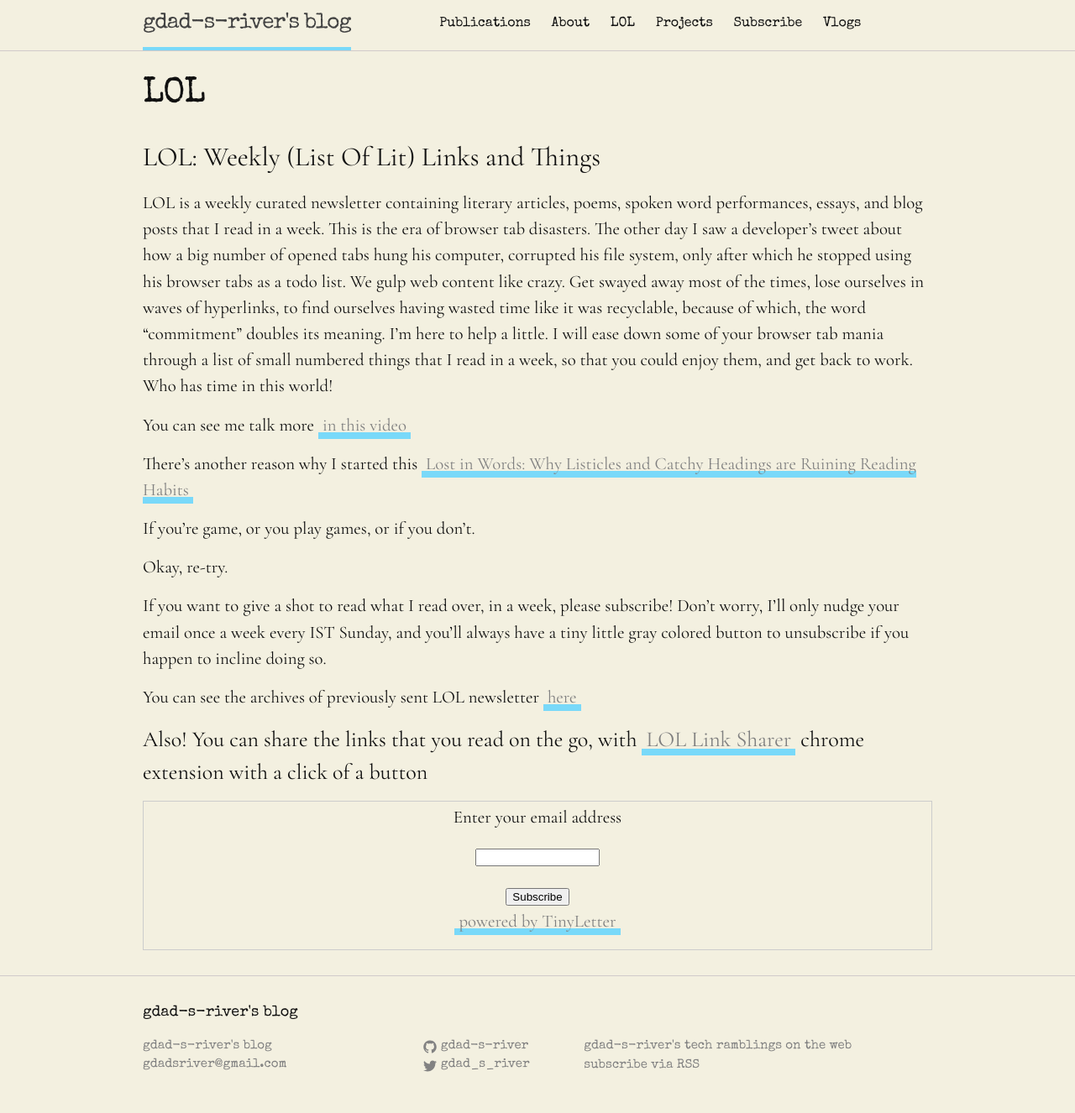
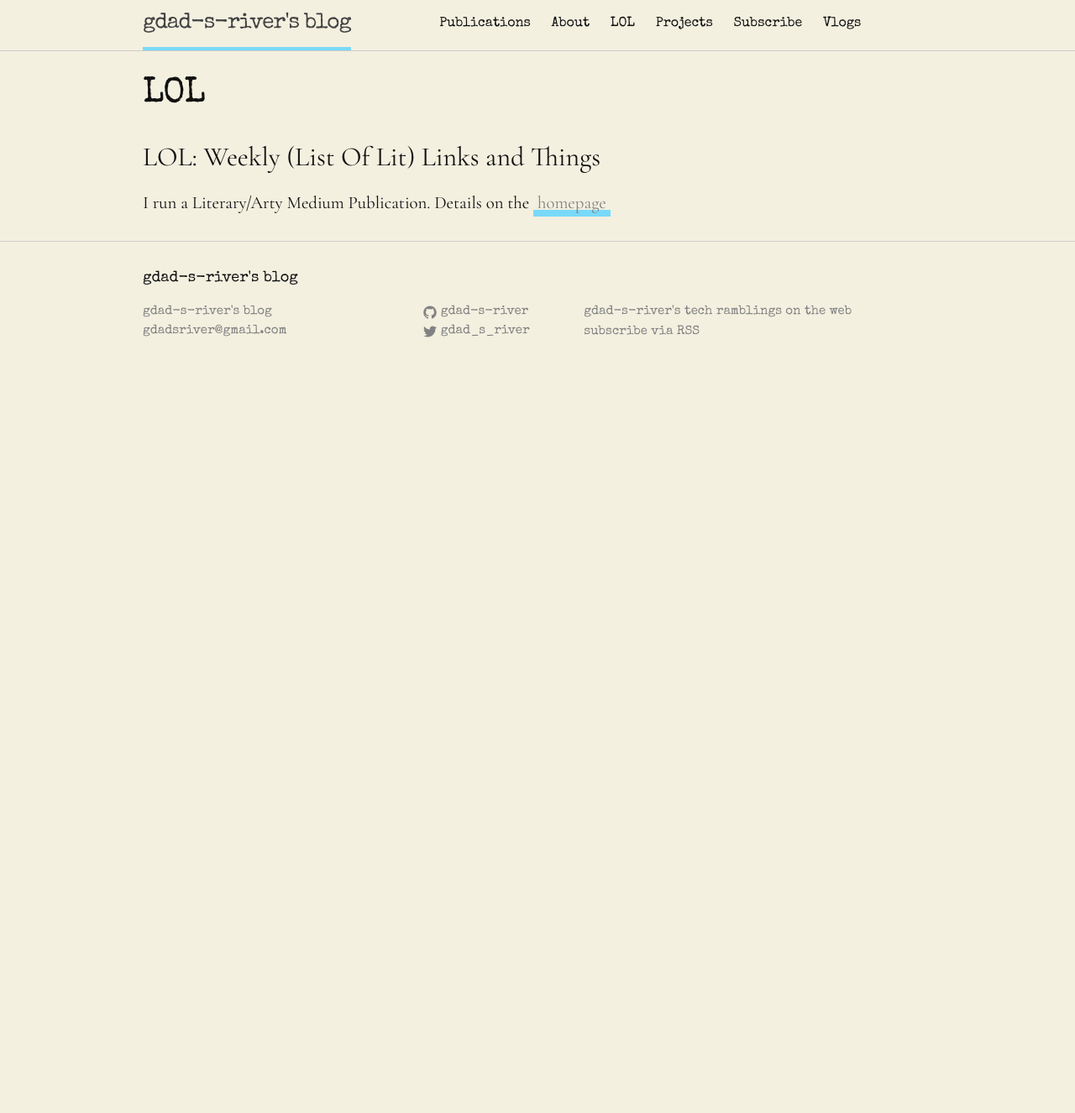
Before and after one commit to gdad-s-river/gdad-s-river.github.io, a Jekyll site: the page built from lol.md, in a window 1280 px wide. Shown: the whole page at 84% size. Built offline with Jekyll 4.4.1, drawn with Linux system fonts in a browser that asks for light colours; after the commit the page ends 900 px from its top, so only the background shows below that.

Commit message:
updated lol info

```diff
--- a/lol.md
+++ b/lol.md
@@ -6,20 +6,4 @@ permalink: /lol/
 
 ## LOL: Weekly (List Of Lit) Links and Things
 
-LOL is a weekly curated newsletter containing literary articles, poems, spoken word performances, essays, and blog posts that I read in a week. This is the era of browser tab disasters. The other day I saw a developer's tweet about how a big number of opened tabs hung his computer, corrupted his file system, only after which he stopped using his browser tabs as a todo list. We gulp web content like crazy. Get swayed away most of the times, lose ourselves in waves of hyperlinks, to find ourselves having wasted time like it was recyclable, because of which, the word "commitment" doubles its meaning. I'm here to help a little. I will ease down some of your browser tab mania through a list of small numbered things that I read in a week, so that you could enjoy them, and get back to work. Who has time in this world!
-
-You can see me talk more [in this video](https://www.youtube.com/watch?v=HkRi8R13mSA&t)
-
-There's another reason why I started this [Lost in Words: Why Listicles and Catchy Headings are Ruining Reading Habits](https://medium.com/@arihantverma/lost-in-words-why-listicles-and-catchy-headings-are-ruining-reading-habits-e2f27a1d1ee8#.1g2ygotkl)
-
-If you're game, or you play games, or if you don't.
-
-Okay, re-try.
-
-If you want to give a shot to read what I read over, in a week, please subscribe! Don't worry, I'll only nudge your email once a week every IST Sunday, and you'll always have a tiny little gray colored button to unsubscribe if you happen to incline doing so.
-
-You can see the archives of previously sent LOL newsletter [here](http://tinyletter.com/gdad-s-river/archive)
-
-### Also! You can share the links that you read on the go, with [LOL Link Sharer](https://chrome.google.com/webstore/detail/lol-link-sharer/jjllphofpikbebeielgakcpinafagmnn) chrome extension with a click of a button
-
-<form style="border:1px solid #ccc;padding:3px;text-align:center;" action="https://tinyletter.com/gdad-s-river" method="post" target="popupwindow" onsubmit="window.open('https://tinyletter.com/gdad-s-river', 'popupwindow', 'scrollbars=yes,width=800,height=600');return true"><p><label for="tlemail">Enter your email address</label></p><p><input type="text" style="width:140px" name="email" id="tlemail" /></p><input type="hidden" value="1" name="embed"/><input type="submit" value="Subscribe" /><p><a href="https://tinyletter.com" target="_blank">powered by TinyLetter</a></p></form>
+I run a Literary/Arty Medium Publication. Details on the [homepage](https://medium.com/lol-weekly-list-of-lit/)
--- a/sw.js
+++ b/sw.js
@@ -2,7 +2,7 @@
 layout: null
 ---
 
-const staticCacheName = "gdad-s-river-static-v96";
+const staticCacheName = "gdad-s-river-static-v97";
 
 console.log("installing service worker");
 
```
